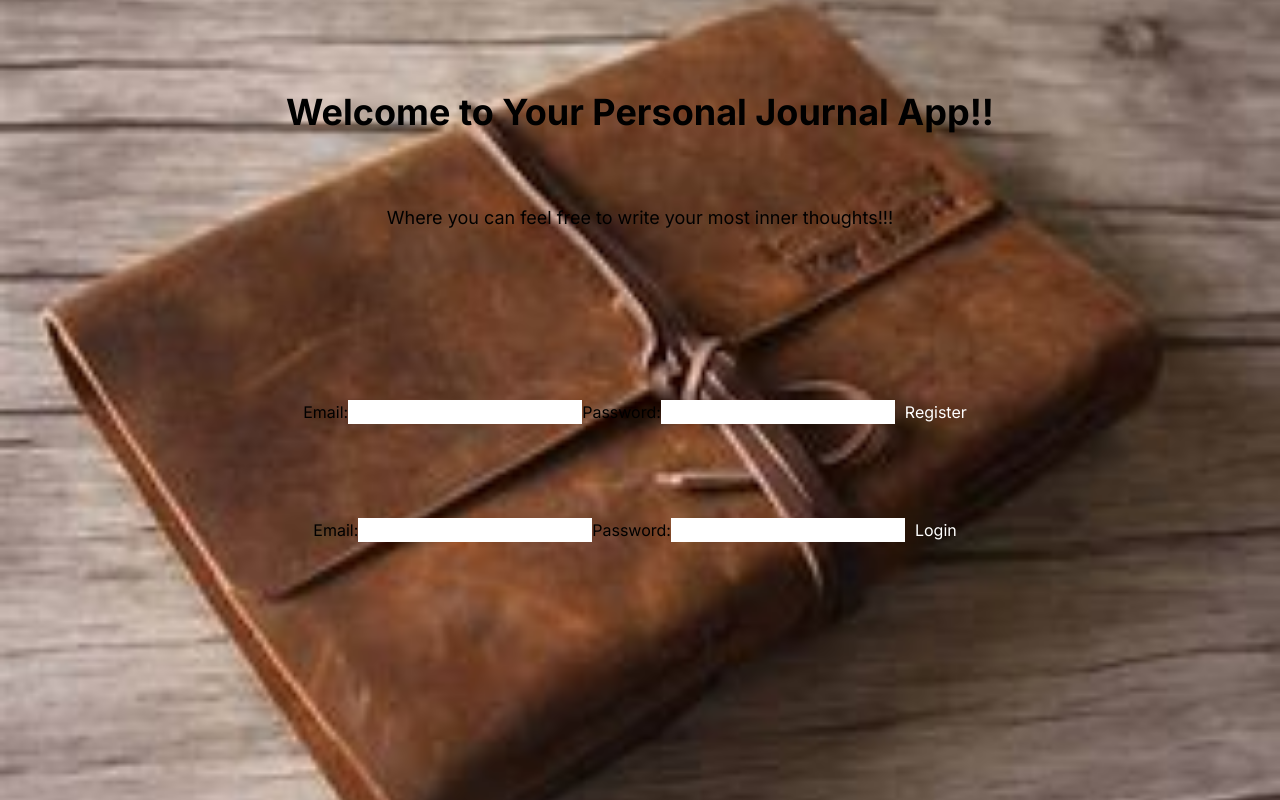
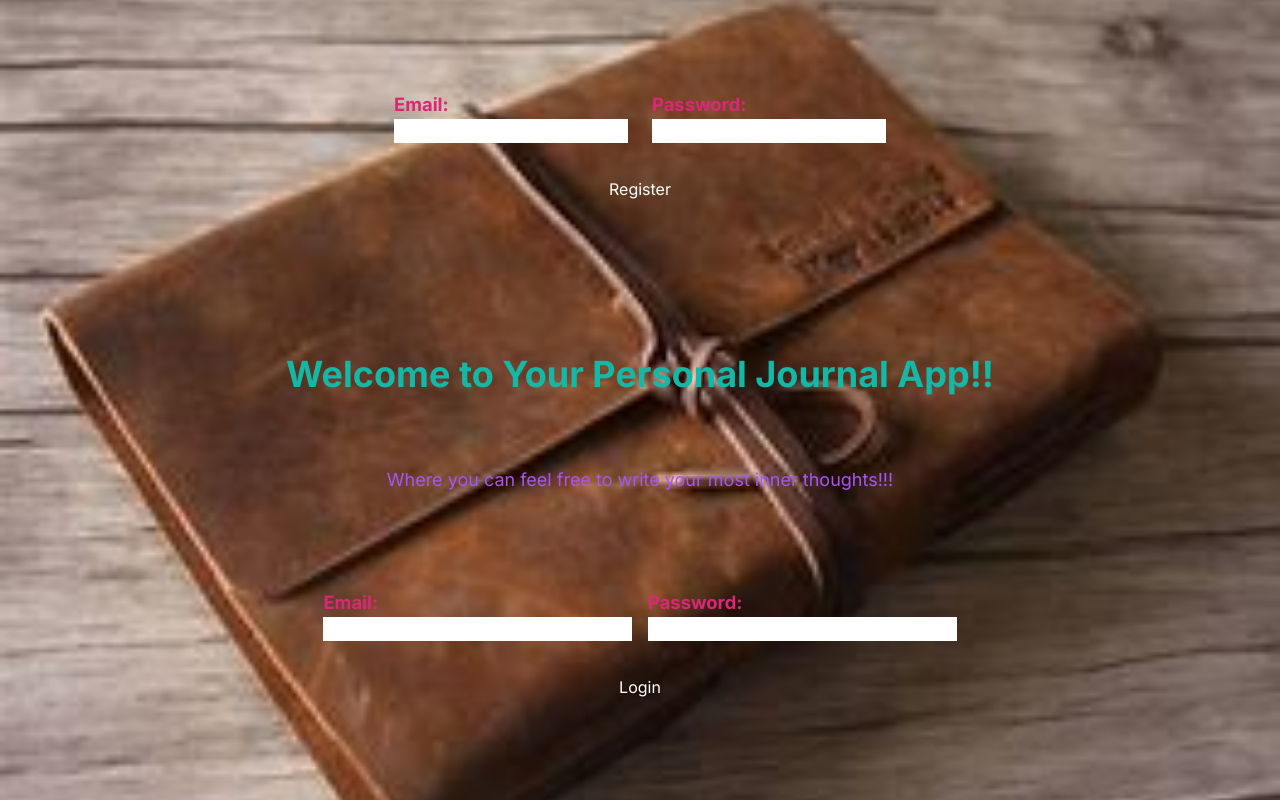
Before and after one commit to JParker3110/journal-entry, a Next.js app: page / in a window 1280 px wide. Built offline with nearby package versions, Linux system fonts and the light colour scheme; no server answers.

Commit message:
update app

```diff
--- a/src/app/page.js
+++ b/src/app/page.js
@@ -36,12 +36,12 @@ const Home = () => {
             <br />
             <br />
             <br />
-            <h1 className="mb-6 text-4xl font-bold text-black">
+            <h1 className="mb-6 text-4xl font-bold text-teal-500">
               Welcome to Your Personal Journal App!!
             </h1>
             <br></br>
             <br></br>
-            <p className="mb-6 text-lg text-black">
+            <p className="mb-6 text-lg text-purple-500">
               Where you can feel free to write your most inner thoughts!!!
             </p>
             <LoginForm onLoginSuccess={handleLogin} onLoginError={(error) => console.error(error)} />
--- a/src/components/LoginForm.jsx
+++ b/src/components/LoginForm.jsx
@@ -1,5 +1,5 @@
 import React, { useState } from "react";
-import { loginUser } from '../utils/authUtils'; // Make sure to create this function in your authUtils file
+import { login } from '../utils/authUtils'; // Make sure to create this function in your authUtils file
 const LoginForm = () => {
   const [email, setEmail] = useState("");
   const [password, setPassword] = useState("");
@@ -10,10 +10,10 @@ const LoginForm = () => {
     setLoading(true);
     setError("");
     try {
-      await loginUser(email, password);
+      await login(email, password);
       setEmail("");
       setPassword("");
-      // router.push("/dashboard");  // Redirect to dashboard or another page after successful login
+      window.location.href = "/Management";
     } catch (err) {
       setError("Login failed. Please check your credentials and try again.");
       console.error("Login Error:", err);  // Log the error to the console
@@ -22,32 +22,53 @@ const LoginForm = () => {
     }
   };
   return (
-    <div className=" top-0 left-0 w-full h-full flex justify-center items-center" style={{ backgroundColor: "transparent" }}>
+    <div className="top-0 left-0 w-full h-full flex justify-center items-center" style={{ backgroundColor: "transparent" }}>
       <div>
         <form onSubmit={handleSubmit} className="space-y-6">
-          <label htmlFor="email">Email:</label>
+          <div className="flex items-center space-x-4 mb-4">
+            <div className="flex-1 text-pink-600">
+              <label htmlFor="login-email" style={{ fontWeight: 'bold', fontSize: '1.150rem' }}>Email:</label>
               <input
                 type="email"
-            id="email"
+                id="login-email"
                 value={email}
                 onChange={(e) => setEmail(e.target.value)}
                 required
-            className="text-black"
+                className="text-purple-950  w-full"
                 style={{ backgroundColor: 'white' }}
               />
-          <label htmlFor="password">Password:</label>
+            </div>
+            <div className="flex-1 text-pink-600">
+              <label htmlFor="login-password" style={{ fontWeight: 'bold', fontSize: '1.150rem' }}>Password:</label>
               <input
                 type="password"
-            id="password"
+                id="login-password"
                 value={password}
                 onChange={(e) => setPassword(e.target.value)}
                 required
-            className="text-black"
+                className="text-purple-950 w-full"
                 style={{ backgroundColor: 'white' }}
               />
-          <button type="submit" disabled={loading} style={{ padding: '10px', border: 'none', borderRadius: '4px', backgroundColor: '#234PFF', color: '#fff' }}>
+            </div>
+          </div>
+          <div className="flex justify-center">
+            <button
+              type="submit"
+              disabled={loading}
+              style={{
+                padding: '10px',
+                border: 'none',
+                borderRadius: '4px',
+                backgroundColor: '#234PFF',
+                color: '#fff',
+                cursor: 'pointer',
+                transition: 'background-color 0.3s ease',
+              }}
+              className="hover:bg-pink-500"
+            >
               {loading ? "Logging in..." : "Login"}
             </button>
+          </div>
           {error && <p style={{ color: 'red' }}>{error}</p>}
         </form>
       </div>
--- a/src/components/LogoutButton.jsx
+++ b/src/components/LogoutButton.jsx
@@ -1,14 +1,7 @@
 import React from 'react';
-import PropTypes from 'prop-types';
-export default function LogoutButton({ onLogout }) {
-  const handleLogout = () => {
-    onLogout(false);
-  };
-  return <button onClick={handleLogout}>Logout</button>;
-}
-LogoutButton.propTypes = {
-  onLogout: PropTypes.func.isRequired,
-};
-LogoutButton.defaultProps = {
-  onLogout: () => {},
-};
+const LogoutButton = ({ onLogout, className, children }) => (
+  <button onClick={onLogout} className={className}>
+    {children}
+  </button>
+);
+export default LogoutButton;
--- a/src/components/NewEntryForm.js
+++ b/src/components/NewEntryForm.js
@@ -1,48 +1,51 @@
-// NewEntryForm.js
-import React from 'react';
-import Link from 'next/link';
-// import LogoutButton from './LogoutButton';
-export default function NewEntryForm({ onSubmit }) {
-  const handleSubmit = (event) => {
-    event.preventDefault();
-    const formData = new FormData(event.target);
-    const newEntry = {
-      title: formData.get('title'),
-      content: formData.get('content'),
-    };
-    onSubmit(newEntry);
+import React, { useState, useEffect } from 'react';
+const NewEntryForm = ({ onSubmit, initialEntry = {}, isEditing = false }) => {
+  const [title, setTitle] = useState(initialEntry.title || '');
+  const [content, setContent] = useState(initialEntry.content || '');
+  useEffect(() => {
+    if (isEditing) {
+      setTitle(initialEntry.title || '');
+      setContent(initialEntry.content || '');
+    }
+  }, [initialEntry, isEditing]);
+  const handleSubmit = (e) => {
+    e.preventDefault();
+    onSubmit({ title, content, id: initialEntry.id });
+    if (!isEditing) {
+      setTitle('');
+      setContent('');
+    }
   };
   return (
-    <form onSubmit={handleSubmit} style={{ display: 'flex', flexDirection: 'column', gap: '10px' }}>
-      <input
-        name="title"
-        placeholder="Title"
-        required
-        style={{ padding: '10px', border: '1px solid #ccc', borderRadius: '4px', color: '#000' }}
-      />
-      <textarea
-        name="content"
-        placeholder="Content"
-        required
-        style={{ padding: '10px', border: '1px solid #ccc', borderRadius: '4px', color: '#000' }}
-      />
-      <button type="submit" style={{ padding: '10px', border: 'none', borderRadius: '4px', backgroundColor: '#234PFF', color: '#fff' }}>
-        Add Entry
+    <form onSubmit={handleSubmit} className="mb-6">
+      <div className="mb-4">
+        <label htmlFor="title" className="block text-sm font-bold mb-2">Title</label>
+        <input
+          type="text"
+          id="title"
+          value={title}
+          onChange={(e) => setTitle(e.target.value)}
+          className="w-full px-3 py-2 border border-gray-300 rounded"
+          placeholder="Enter title"
+        />
+      </div>
+      <div className="mb-4">
+        <label htmlFor="content" className="block text-sm font-bold mb-2">Content</label>
+        <textarea
+          id="content"
+          value={content}
+          onChange={(e) => setContent(e.target.value)}
+          className="w-full px-3 py-2 border border-gray-300 rounded"
+          placeholder="Enter content"
+        />
+      </div>
+      <button
+        type="submit"
+        className="py-2 px-4 border-none rounded bg-green-600 text-white font-bold cursor-pointer transition-colors duration-300 hover:bg-green-700"
+      >
+        {isEditing ? 'Update Entry' : 'Add Entry'}
       </button>
-      <Link
-              className="m-8 font-bold text-pink-500 hover:text-pink-700"
-              href="/"
-            >
-                <br></br>
-              Main
-            </Link>
-            {/* <LogoutButton /> */}
-            {/* <Link
-              className="m-1 text-purple-500 hover:text-purple-700"
-              href="/Home"
-            >
-            Journal Entry
-            </Link> */}
     </form>
   );
-}
+};
+export default NewEntryForm;
--- a/src/components/RegisterForm.jsx
+++ b/src/components/RegisterForm.jsx
@@ -1,12 +1,10 @@
 import React, { useState } from "react";
-import {registerUser} from '../utils/authUtils';
-
+import { registerUser } from '../utils/authUtils';
 const RegisterForm = () => {
   const [email, setEmail] = useState("");
   const [password, setPassword] = useState("");
   const [error, setError] = useState("");
   const [loading, setLoading] = useState(false);
-
   const handleSubmit = async (e) => {
     e.preventDefault();
     setLoading(true);
@@ -17,39 +15,60 @@ const RegisterForm = () => {
       setPassword("");
       // router.push("/login");  // Redirect to login page after successful registration
     } catch (err) {
-      setError("Registration failed. Please try again.");
+      setError("Email is already in use. Please try a different email.");
       console.error("Registration Error:", err);  // Log the error to the console
     } finally {
       setLoading(false);
     }
   };
   return (
-    <div className="absolute top-0 left-0 w-full h-full flex justify-center items-center" style={{ backgroundColor: "transparent" }}>
+    <div className="top-0 left-0 w-full h-full flex justify-center items-center" style={{ backgroundColor: "transparent" }}>
       <div>
         <form onSubmit={handleSubmit} className="space-y-6">
-          <label htmlFor="email">Email:</label>
+          <div className="flex space-x-6 mb-4">
+            <div className="flex flex-col flex-1 text-pink-600">
+              <label htmlFor="register-email" style={{ fontWeight: 'bold', fontSize: '1.150rem' }}>Email:</label>
               <input
                 type="email"
-            id="email"
+                id="register-email"
                 value={email}
                 onChange={(e) => setEmail(e.target.value)}
                 required
-            class="text-black"
+                className="text-purple-950"
                 style={{ backgroundColor: 'white' }}
               />
-          <label htmlFor="password">Password:</label>
+            </div>
+            <div className="flex flex-col flex-1 text-pink-600">
+              <label htmlFor="register-password" style={{ fontWeight: 'bold', fontSize: '1.150rem' }}>Password:</label>
               <input
                 type="password"
-            id="password"
+                id="register-password"
                 value={password}
                 onChange={(e) => setPassword(e.target.value)}
                 required
-            class="text-black"
+                className="text-purple-950"
                 style={{ backgroundColor: 'white' }}
               />
-          <button type="submit" disabled={loading} style={{ padding: '10px', border: 'none', borderRadius: '4px', backgroundColor: '#234PFF', color: '#fff' }}>
+            </div>
+          </div>
+          <div className="flex justify-center">
+            <button
+              type="submit"
+              disabled={loading}
+              style={{
+                padding: '10px',
+                border: 'none',
+                borderRadius: '4px',
+                backgroundColor: '#234PFF',
+                color: '#fff',
+                cursor: 'pointer',
+                transition: 'background-color 0.3s ease',
+              }}
+              className="hover:bg-pink-500"
+            >
               {loading ? "Registering..." : "Register"}
             </button>
+          </div>
           {error && <p style={{ color: 'red' }}>{error}</p>}
         </form>
       </div>
```
Also changed, not shown: src/app/Management/page.jsx (+88 -24 lines), src/components/JournalEntry.js (line endings or trailing spaces). Lines whose indentation alone changed are shown as unchanged.
